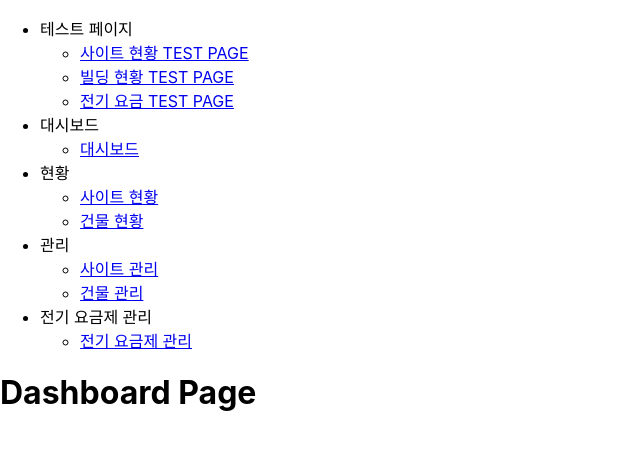
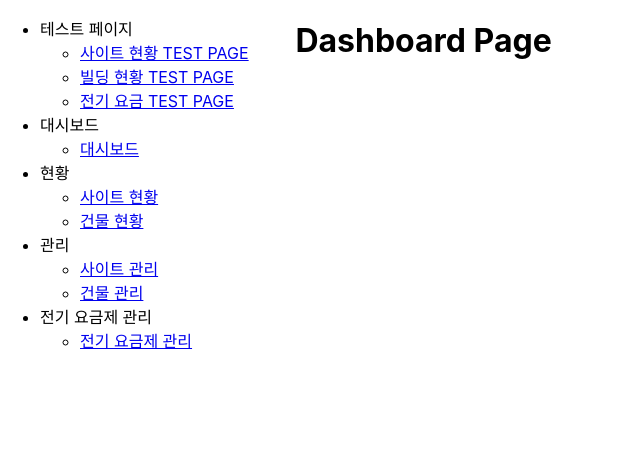
Before and after one commit to mizzyjo/react-study-hems, a React (Create React App) app: page /dashboard in a window 1280 px wide. Shown: the top 450 px of the page, without its empty margins (0-640 px from the left). Built offline with nearby package versions, Linux system fonts and the light colour scheme; what @sgratzl/chartjs-chart-boxplot would draw is missing.

Commit message:
feat: App 컴포넌트에 PostCSS 모듈 적용 및 스타일 구조 개선

```diff
--- a/src/App.jsx
+++ b/src/App.jsx
@@ -4,6 +4,7 @@ import { Outlet, useLocation } from 'react-router-dom'
 import { useNavigate } from 'react-router'
 import { HemsApiProvider } from './context/HemsApiContext'
 import { QueryClient, QueryClientProvider } from '@tanstack/react-query'
+import styles from './App.module.css'
 
 const queryClient = new QueryClient()
 
@@ -21,8 +22,12 @@ function App() {
         <>
         <QueryClientProvider client={queryClient}>
             <HemsApiProvider>
-                <LNB />
-                <Outlet />
+                <container className={styles.container}>
+                    <LNB />
+                    <content className={styles.content}>
+                        <Outlet />
+                    </content>
+                </container>
             </HemsApiProvider>
         </QueryClientProvider>
         </>
--- /dev/null
+++ b/src/App.module.css
@@ -0,0 +1,7 @@
+.container {
+    display: flex;
+}
+
+.content {
+    width: 1000px;
+}
```
